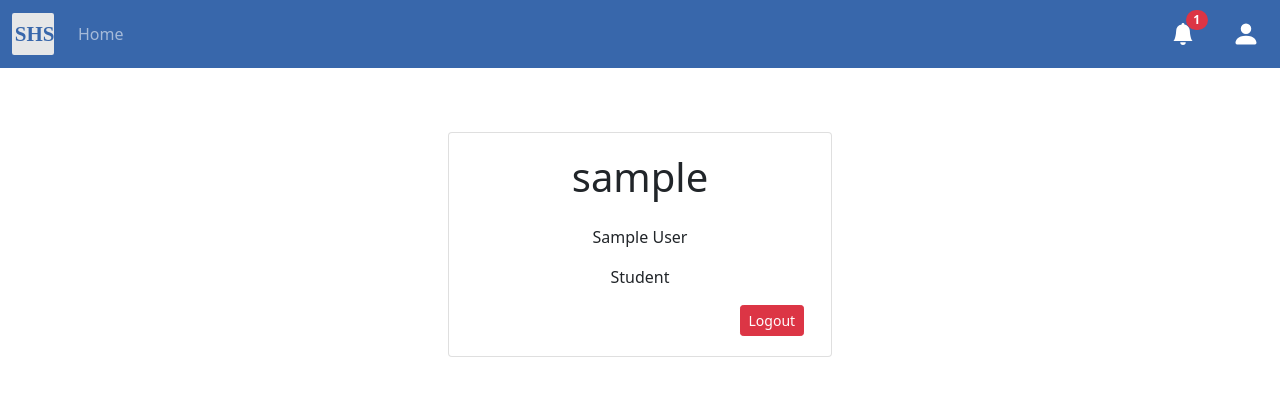
After one commit to hrmian/Student_Help_Site, a Django app: page /profile/ in a window 1280 px wide. The commit adds this page. Shown: the top 404 px of the page. Run offline with Django 3.2, Linux system fonts and the light colour scheme; the visitor is signed in with stand-in values (Sample User, id 1).

Commit message:
user profile page

```diff
--- a/Application/views.py
+++ b/Application/views.py
@@ -11,3 +11,8 @@ from .models import User
 @login_required()
 def home(request):
     return render(request, 'home.html')
+
+
+@login_required()
+def user_profile(request):
+    return render(request, 'profile.html')
--- a/Help_Site/urls.py
+++ b/Help_Site/urls.py
@@ -22,4 +22,5 @@ urlpatterns = [
     path('admin/', admin.site.urls),
     path('accounts/', include('django.contrib.auth.urls')),
     path('', views.home, name="home"),
+    path('profile/', views.user_profile, name="profile"),
 ]
--- a/templates/base.html
+++ b/templates/base.html
@@ -14,7 +14,7 @@
 </head>
 <body class="text-center">
 <!-- nav bar based on example in Bootstrap documentation -->
-<nav class="navbar navbar-expand-lg navbar-dark" style="background-color: #3867ab">
+<nav class="navbar navbar-expand-sm navbar-dark" style="background-color: #3867ab">
     <div class="container-fluid">
         <a class="navbar-brand" href="#">
             <img src="{% static "images/logo_square.svg" %}" alt="" width="42">
@@ -52,7 +52,7 @@
                                 <div class="dropdown-item-text">{{ user.username }}</div>
                             </li>
                             <div class="dropdown-divider"></div>
-                            <li><a class="dropdown-item" href="#">Profile</a></li>
+                            <li><a class="dropdown-item" href="{% url 'profile' %}">Profile</a></li>
                             <li><a class="dropdown-item" href="#">Settings</a></li>
                             <div class="dropdown-divider"></div>
                             <li><a class="dropdown-item" href="{% url 'logout' %}">Log out</a></li>
--- /dev/null
+++ b/templates/profile.html
@@ -0,0 +1,17 @@
+{% extends 'base.html' %}
+{% load static %}
+{% block content %}
+        <div class="card my-5" style="width: 24rem;">
+        <div class="card-body my-1">
+            <h1 class="mb-4">{{ user.username }}</h1>
+            <p>{{ user.first_name }} {{ user.last_name }}</p>
+            <p>{{ user.role }}</p>
+            <div class="row">
+                <div class="col-9"></div>
+                <div class="col-3 mb-0">
+                    <a href="{% url 'logout' %}"class="btn btn-sm btn-danger">Logout</a>
+                </div>
+            </div>
+        </div>
+    </div>
+{% endblock %}
```
